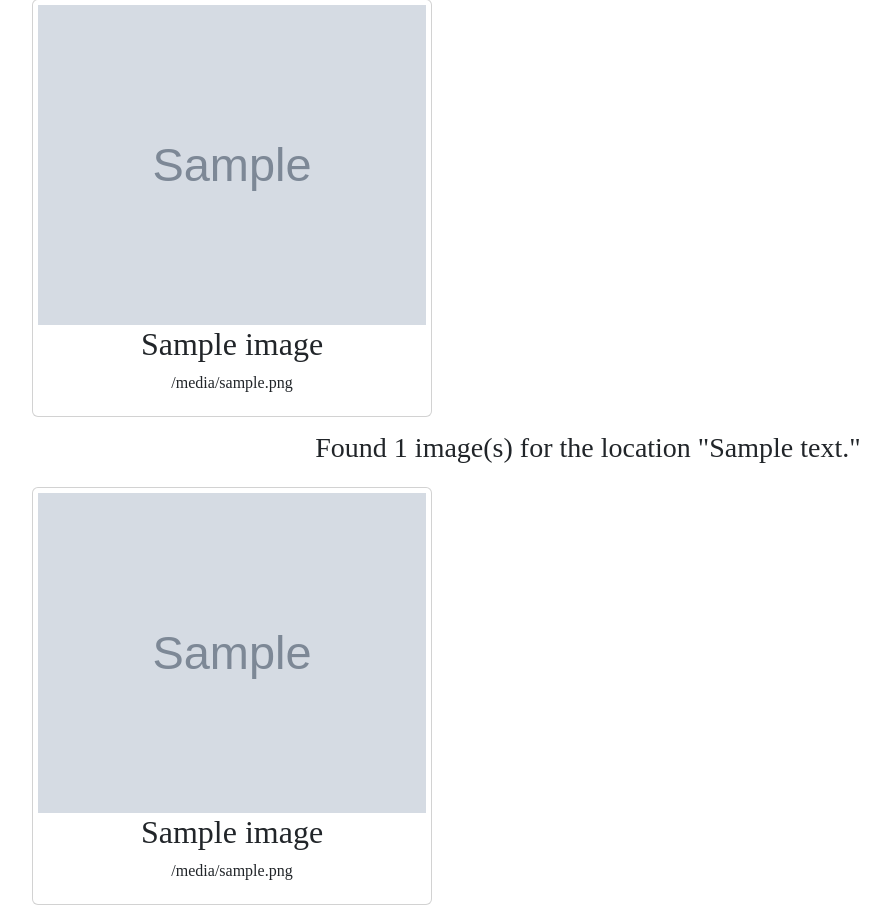
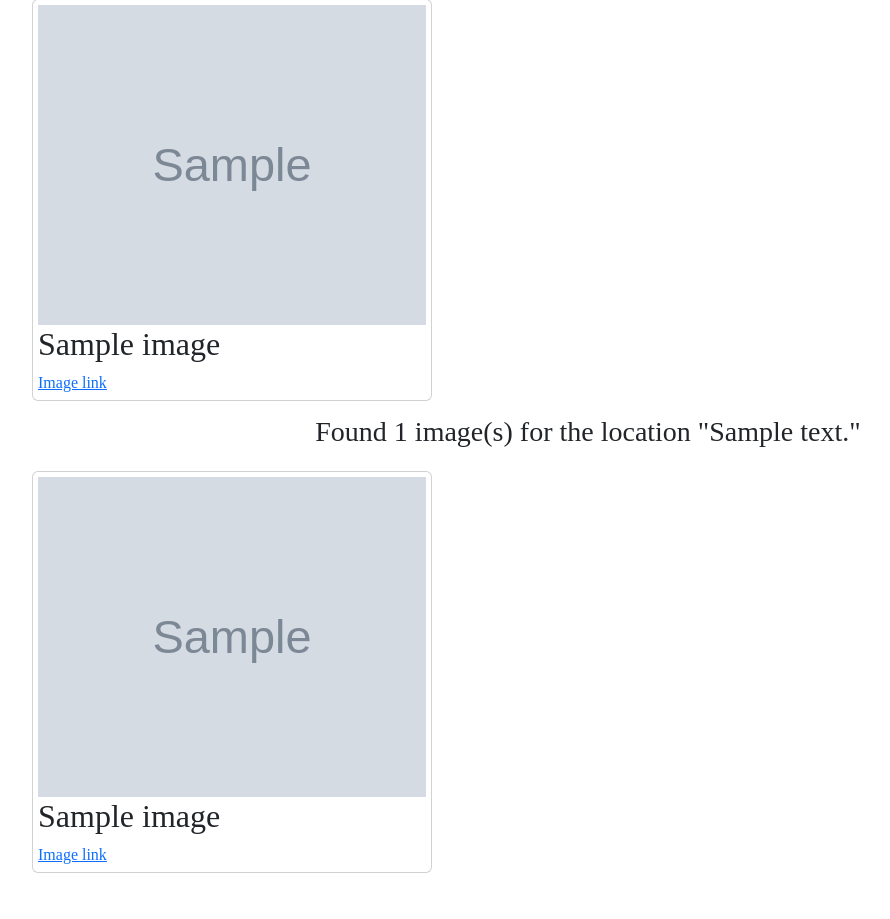
Before and after one commit to WaruiAlfred/aldis-gallery, a Django app: template photos/templates/search.html in a window 1280 px wide. Shown: the part 183-1102 px from the top of the page, without its empty margins (52-942 px from the left). After the commit the page ends 1056 px from the top, so only its background shows below. Run offline with Django 3.2, Linux system fonts and the light colour scheme; the template is opened without the code that fills it: most values are stand-ins (such as "Sample title", 1, 10 or a date in 2020); grey boxes marked "Sample" are stand-in pictures; some libraries are stand-ins or nearby versions; some web fonts are replaced.

Commit message:
modify image display

```diff
--- a/photos/templates/search.html
+++ b/photos/templates/search.html
@@ -12,11 +12,15 @@
             <div class="row">
               <div class="image-section">
                 <div class="card">
+                  <div class="img-image">
                     {% if image.image %}
                       <a href="{% url 'get_image_by_id' image.id %}"><img src="{{image.image.url}}" class="img-responsive" alt="Image"></a>
                     {% endif %}
-                  <h2 class="text-center">{{image.image_name}}</h2>
-                  <p class="text-center">{{image.image_description}}</p>
+                  </div>
+                  <div class="img-content">
+                    <h2>{{image.image_name}}</h2>
+                    <a href="{{image.image.url}}" target="_blank">Image link</a>
+                  </div>
                 </div>
               </div>
             </div>
@@ -36,11 +40,15 @@
             <div class="row">
               <div class="image-section">
                 <div class="card">
+                  <div class="img-image">
                     {% if image.image %}
                       <a href="{% url 'get_image_by_id' image.id %}"><img src="{{image.image.url}}" class="img-responsive" alt="Image"></a>
                     {% endif %}
-                  <h2 class="text-center">{{image.image_name}}</h2>
-                  <p class="text-center">{{image.image_description}}</p>
+                  </div>
+                  <div class="img-content">
+                    <h2>{{image.image_name}}</h2>
+                    <a href="{{image.image.url}}" target="_blank">Image link</a>
+                  </div>
                 </div>
               </div>
             </div>
```
Also changed, not shown: photos/templates/home.html (+9 -6 lines). Lines whose indentation alone changed are shown as unchanged.
